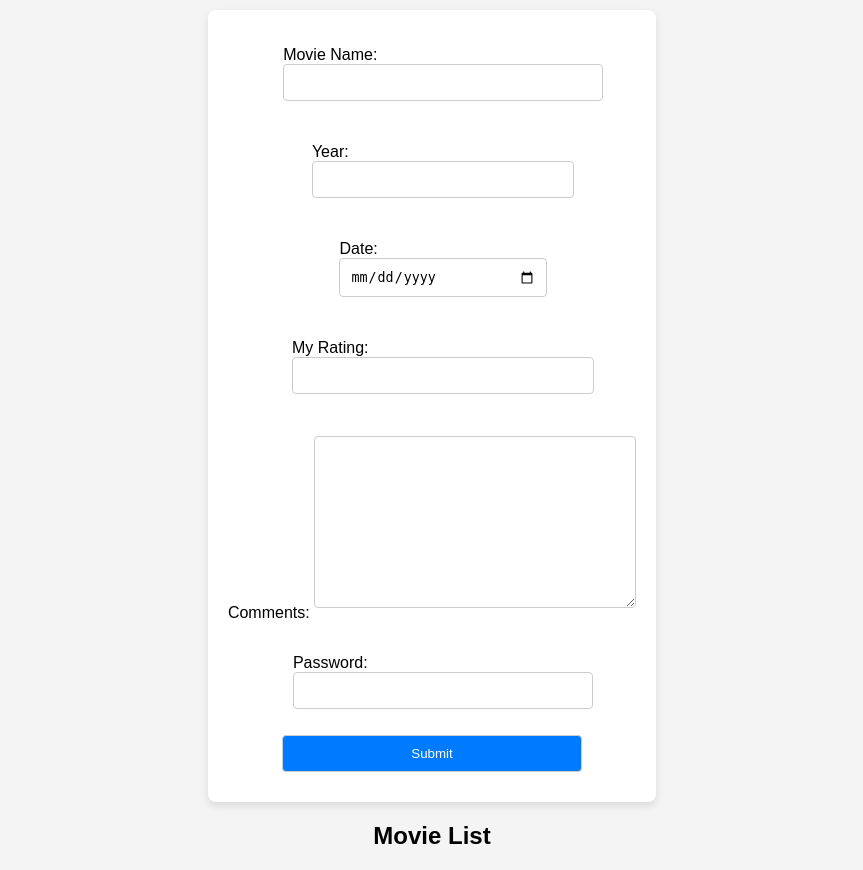
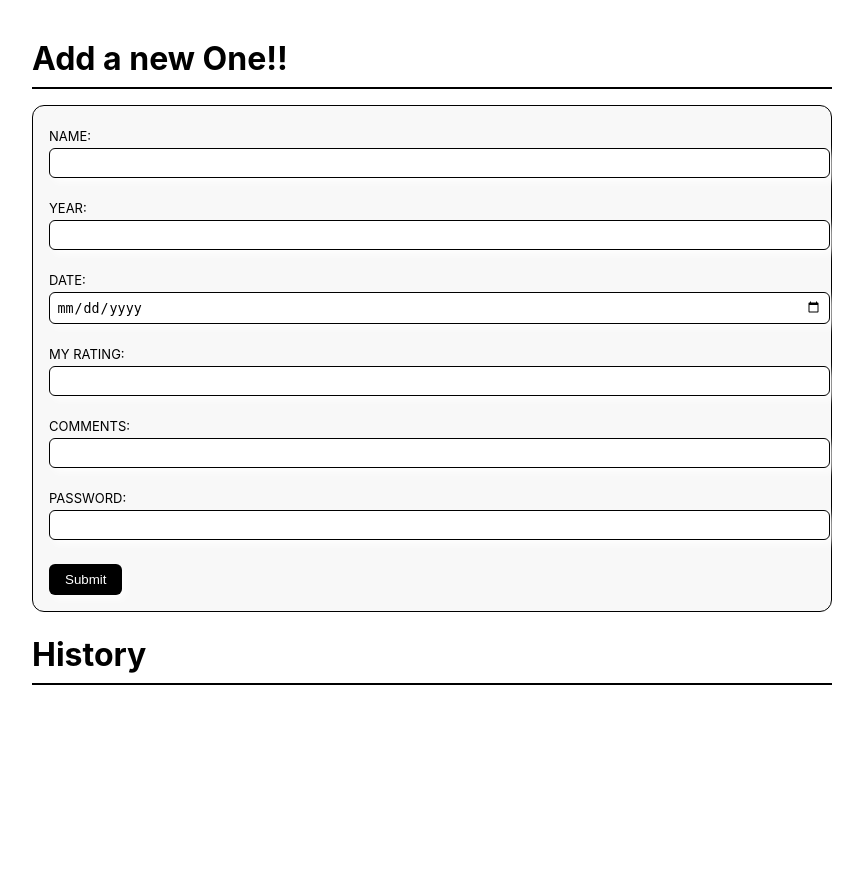
Before and after one commit to iwaili/mistory, a Django app: page / in a window 1280 px wide. Shown: the whole page, without its empty margins (208-1071 px from the left). After the commit the page ends 685 px from the top, so only its background shows below. Run offline with Django 5.2, Linux system fonts and the light colour scheme; data that the repository does not hold is empty.

Commit message:
a little bit css has been added

```diff
--- a/port/settings.py
+++ b/port/settings.py
@@ -135,7 +135,7 @@ environ.Env.read_env(os.path.join(BASE_DIR, '.env'))
 # Access the API key using env
 OMDB_API = env('OMDB_API')
 FIREBASE_ADMIN_SDK_JSON = env('FIREBASE_ADMIN_SDK_JSON')
-
+PASSWORD=env('PASSWORD')
 import firebase_admin
 from firebase_admin import credentials
 # Path to your Firebase Admin SDK key file
--- a/templates/index.html
+++ b/templates/index.html
@@ -6,89 +6,132 @@
     <title>Movie Form</title>
     <style>
         body {
+            font-family: -apple-system, BlinkMacSystemFont, sans-serif;
+            background: #ffffff;
+            color: #000000;
+            margin: 0;
+            padding: 1rem;
+            line-height: 1.4;
+            display: flex;
+            justify-content: center;
+        }
+
+        .container {
+            max-width: 800px;
+            width: 100%;
+        }
+
+        h1 {
+            border-bottom: 2px solid #000;
+            padding-bottom: 0.3rem;
+            margin-bottom: 1rem;
+            box-shadow: 4px 4px 8px rgba(255, 255, 255, 0.8);
+        }
+
+        form {
+            background: #f8f8f8;
+            font-size: small;
+            padding: 1rem;
+            border: 1px solid #000;
+            margin: 1rem 0;
+            border-radius: 12px;
+            display: flex;
+            flex-direction: column;
+            gap: 0.5rem;
+            box-shadow: 4px 4px 12px rgba(255, 255, 255, 0.9);
+        }
+
+        input, textarea {
+            width: 100%;
+            padding: 0.4rem;
+            margin: 0.2rem 0;
+            border: 1px solid #000;
+            background: #fff;
+            border-radius: 6px;
+            box-shadow: 4px 4px 8px rgba(255, 255, 255, 0.8);
+        }
+
+        button {
+            background: #000;
+            color: #fff;
+            border: none;
+            padding: 0.5rem 1rem;
+            cursor: pointer;
+            transition: all 0.2s;
+            border-radius: 6px;
+            align-self: flex-start;
+            margin-top: 0.5rem;
+            box-shadow: 4px 4px 8px rgba(255, 255, 255, 0.8);
+        }
+
+        button:hover {
+            opacity: 0.8;
+            box-shadow: 6px 6px 12px rgba(255, 255, 255, 0.9);
+            transform: translateY(-1px);
+        }
+
+        ul {
+            padding: 0;
+            list-style: none;
+            display: flex;
+            flex-direction: column;
+            gap: 0.8rem;
+        }
+
+        li {
+            border: 1px solid #000;
+            padding: 1rem;
+            background: #fff;
+            border-radius: 8px;
+            display: flex;
+            flex-direction: column;
+            box-shadow: 4px 4px 12px rgba(255, 255, 255, 0.9);
+        }
+
+        .image-container {
             display: flex;
             justify-content: center;
             align-items: center;
-            height: 100vh; /* Full viewport height */
-            margin: 0;
-            font-family: Arial, sans-serif;
-            background-color: #f4f4f4;
-        }
-
-        h1, h2 {
-            text-align: center;
-        }
-
-        form {
-            display: flex;
-            flex-direction: column;
-            align-items: center;
-            background-color: #fff;
-            padding: 20px;
-            border-radius: 8px;
-            box-shadow: 0 4px 8px rgba(0, 0, 0, 0.1);
-        }
-
-        form input, form button, form textarea {
-            width: 100%;
-            max-width: 300px;
-            margin-bottom: 10px;
-            padding: 10px;
-            border: 1px solid #ccc;
-            border-radius: 4px;
-        }
-
-        button {
-            background-color: #007bff;
-            color: white;
-            border: none;
-            cursor: pointer;
-            padding: 10px 20px;
-            border-radius: 4px;
-        }
-
-        button:hover {
-            background-color: #0056b3;
-        }
-
-        ul {
-            list-style: none;
-            padding: 0;
-        }
-
-        li {
-            background-color: #fff;
-            padding: 15px;
-            margin: 10px 0;
-            border-radius: 8px;
-            box-shadow: 0 4px 8px rgba(0, 0, 0, 0.1);
-            text-align: center;
+            margin-top: 0.5rem;
         }
 
         img {
-            margin-top: 10px;
-            max-width: 100%;
+            max-width: 50%;
+            border: 1px solid #000;
             border-radius: 8px;
+            box-shadow: 4px 4px 12px rgba(255, 255, 255, 0.9);
+        }
+
+        p {
+            margin: 0.3rem 0;
+        }
+        .comment-section {
+            width: 100%;
+            overflow: hidden;
+            word-wrap: break-word;
         }
     </style>
 </head>
 <body>
-    <div>
-        <h1>Submit a Movie</h1>
+    <div class="container">
+        <h1>Add a new One!!</h1>
         <form method="POST">
             {% csrf_token %}
             {{ form.as_p }}
             <button type="submit">Submit</button>
         </form>
 
-        <h2>Movie List</h2>
+        <h1>History</h1>
         <ul>
             {% for movie in movie_list %}
             <li>
-                <strong>{{ movie.name }} ({{ movie.year }})</strong> - Rating: {{ movie.rating }}
+                <strong>{{ movie.name }} ({{ movie.year }})</strong>
+                {{ movie.rating }}<br>
                 <p>{{ movie.comments }}</p>
                 {% if movie.poster_url %}
-                <img src="{{ movie.poster_url }}" alt="{{ movie.name }} poster">
+                <div class="image-container">
+                    <img src="{{ movie.poster_url }}" alt="{{ movie.name }} poster">
+                </div>
                 {% endif %}
             </li>
             {% endfor %}
--- a/website/forms.py
+++ b/website/forms.py
@@ -1,9 +1,9 @@
 from django import forms
 
 class MovieForm(forms.Form):
-    name = forms.CharField(label='Movie Name', max_length=100)
-    year = forms.IntegerField(label='Year', required=False)
-    date = forms.DateField(label='Date', required=False, widget=forms.DateInput(attrs={'type': 'date'}))
-    rating = forms.DecimalField(label='My Rating', max_digits=3, decimal_places=1)
-    comments = forms.CharField(label='Comments', max_length=500, required=False, widget=forms.Textarea)
-    password = forms.CharField(label='Password', max_length=100, widget=forms.PasswordInput)
+    name = forms.CharField(label='NAME', max_length=100)
+    year = forms.IntegerField(label='YEAR')
+    date = forms.DateField(label='DATE', required=False, widget=forms.DateInput(attrs={'type': 'date'}))
+    rating = forms.DecimalField(label='MY RATING', max_digits=3, decimal_places=1)
+    comments = forms.CharField(label='COMMENTS', max_length=500, required=False)
+    password = forms.CharField(label='PASSWORD', max_length=100, widget=forms.PasswordInput)
--- a/website/views.py
+++ b/website/views.py
@@ -3,12 +3,13 @@ from django.conf import settings
 from .forms import MovieForm
 from firebase_admin import firestore
 import requests
+from datetime import datetime,time
 
 # Initialize Firestore
 db = firestore.client()
 
 # Define the password (for example purposes, this should be more secure in real-world apps)
-REQUIRED_PASSWORD = "your_secure_password"  # Replace with your actual password
+# # Replace with your actual password
 
 def scrape_movie_poster(movie_name, movie_year):
     api_key = settings.OMDB_API
@@ -36,12 +37,13 @@ def home(request):
             # Get form data
             name = form.cleaned_data['name']
             year = form.cleaned_data['year']
+            date = form.cleaned_data['date']
             rating = float(form.cleaned_data['rating'])  # Convert Decimal to float
             comments = form.cleaned_data['comments']
             password = form.cleaned_data['password']  # Get the password field
-
+            date_with_time = datetime.combine(date,time(0,0))
             # Check if the password matches
-            if password == REQUIRED_PASSWORD:
+            if password == settings.PASSWORD:
                 # Scrape movie poster from OMDB
                 poster_url = scrape_movie_poster(name, year)
 
@@ -49,6 +51,7 @@ def home(request):
                 db.collection('movies').add({
                     'name': name,
                     'year': year,
+                    'date': date_with_time,
                     'rating': rating,  # Firestore expects float
                     'comments': comments,
                     'poster_url': poster_url  # Store the poster URL in Firestore
@@ -59,7 +62,9 @@ def home(request):
 
     form = MovieForm()  # Empty form for display
     # Retrieve all movies from Firestore
-    movies = db.collection('movies').stream()
-    movie_list = [doc.to_dict() for doc in movies]
+    movies = db.collection('movies').order_by('date',direction=firestore.Query.DESCENDING).stream()
+    movies_list = []
+    for movie in movies:
+        movies_list.append(movie.to_dict())  # Convert to dictionary
 
-    return render(request, 'index.html', {'form': form, 'movie_list': movie_list})
+    return render(request,'index.html', {'form': form, 'movie_list': movies_list})
```
Also changed, not shown: mistory-d93e5-firebase-adminsdk-imbbi-94233e983a.json (added, +13 -0 lines).
